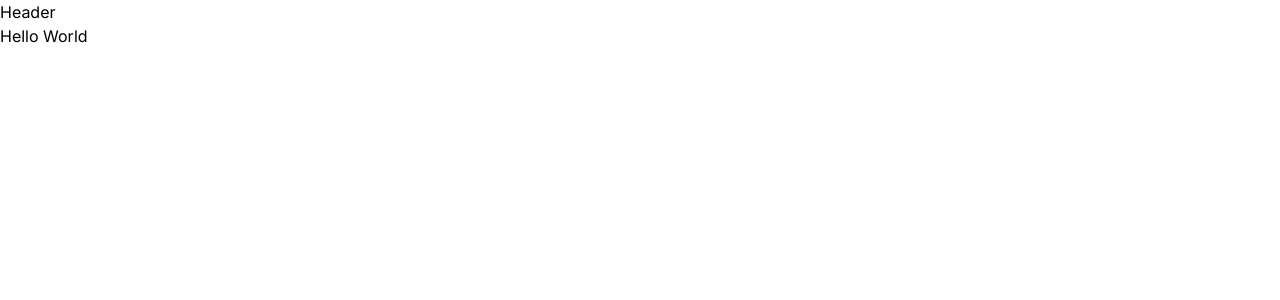
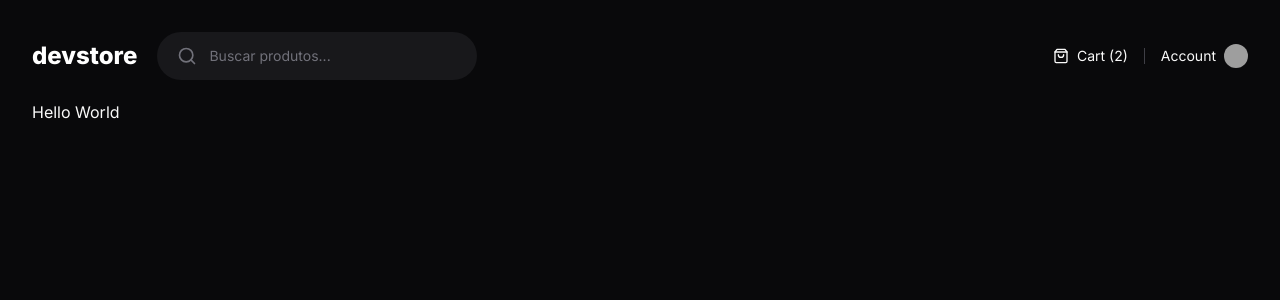
Before and after one commit to gustavopolonio/devstore, a Next.js app: page / in a window 1280 px wide. Shown: the top 300 px of the page. Built offline with nearby package versions, Linux system fonts and the light colour scheme; grey boxes are pictures that could not be loaded.

Commit message:
header component

```diff
--- a/next.config.mjs
+++ b/next.config.mjs
@@ -1,4 +1,14 @@
 /** @type {import('next').NextConfig} */
-const nextConfig = {}
+const nextConfig = {
+  images: {
+    remotePatterns: [
+      {
+        protocol: 'https',
+        hostname: 'github.com',
+        port: '',
+      },
+    ],
+  },
+}
 
 export default nextConfig
--- a/package.json
+++ b/package.json
@@ -9,6 +9,7 @@
     "lint": "next lint"
   },
   "dependencies": {
+    "lucide-react": "^0.378.0",
     "next": "14.2.3",
     "react": "^18",
     "react-dom": "^18"
--- a/src/app/(store)/layout.tsx
+++ b/src/app/(store)/layout.tsx
@@ -6,7 +6,7 @@
   children: React.ReactNode
 }) {
   return (
-    <div>
+    <div className="grid grid-rows-[min-content_max-content] gap-5 mx-auto w-full max-w-[1600px] min-h-screen p-8">
       <Header />
       {children}
     </div>
--- a/src/app/layout.tsx
+++ b/src/app/layout.tsx
@@ -15,7 +15,7 @@
 }>) {
   return (
     <html lang="pt" className={inter.variable}>
-      <body>{children}</body>
+      <body className="bg-zinc-950 text-zinc-50 antialiased">{children}</body>
     </html>
   )
 }
--- a/src/components/header.tsx
+++ b/src/components/header.tsx
@@ -1,3 +1,44 @@
+import Link from 'next/link'
+import { Search, ShoppingBag } from 'lucide-react'
+import Image from 'next/image'
+
 export function Header() {
-  return <div>Header</div>
+  return (
+    <div className="flex items-center justify-between">
+      <div className="flex items-center gap-5">
+        <Link href="/" className="text-2xl font-extrabold text-white">
+          devstore
+        </Link>
+
+        <form className="flex items-center w-[320px] gap-3 rounded-full bg-zinc-900 ring-zinc-100 px-5 py-3">
+          <Search className="w-5 y-5 text-zinc-500" />
+
+          <input
+            placeholder="Buscar produtos..."
+            className="flex-1 bg-transparent text-sm outline-none placeholder:text-zinc-500"
+          />
+        </form>
+      </div>
+
+      <div className="flex items-center gap-4">
+        <div className="flex items-center gap-2">
+          <ShoppingBag className="w-4 h-4" />
+          <span className="text-sm">Cart (2)</span>
+        </div>
+
+        <div className="w-px h-4 bg-zinc-700" />
+
+        <Link href="/" className="flex items-center gap-2 hover:underline">
+          <span className="text-sm">Account</span>
+          <Image
+            src="https://github.com/gustavopolonio.png"
+            alt=""
+            width={24}
+            height={24}
+            className="w-6 h-6 rounded-full"
+          />
+        </Link>
+      </div>
+    </div>
+  )
 }
```
Also changed, not shown: 1 other file (tests, documents, lock files or other folders).
